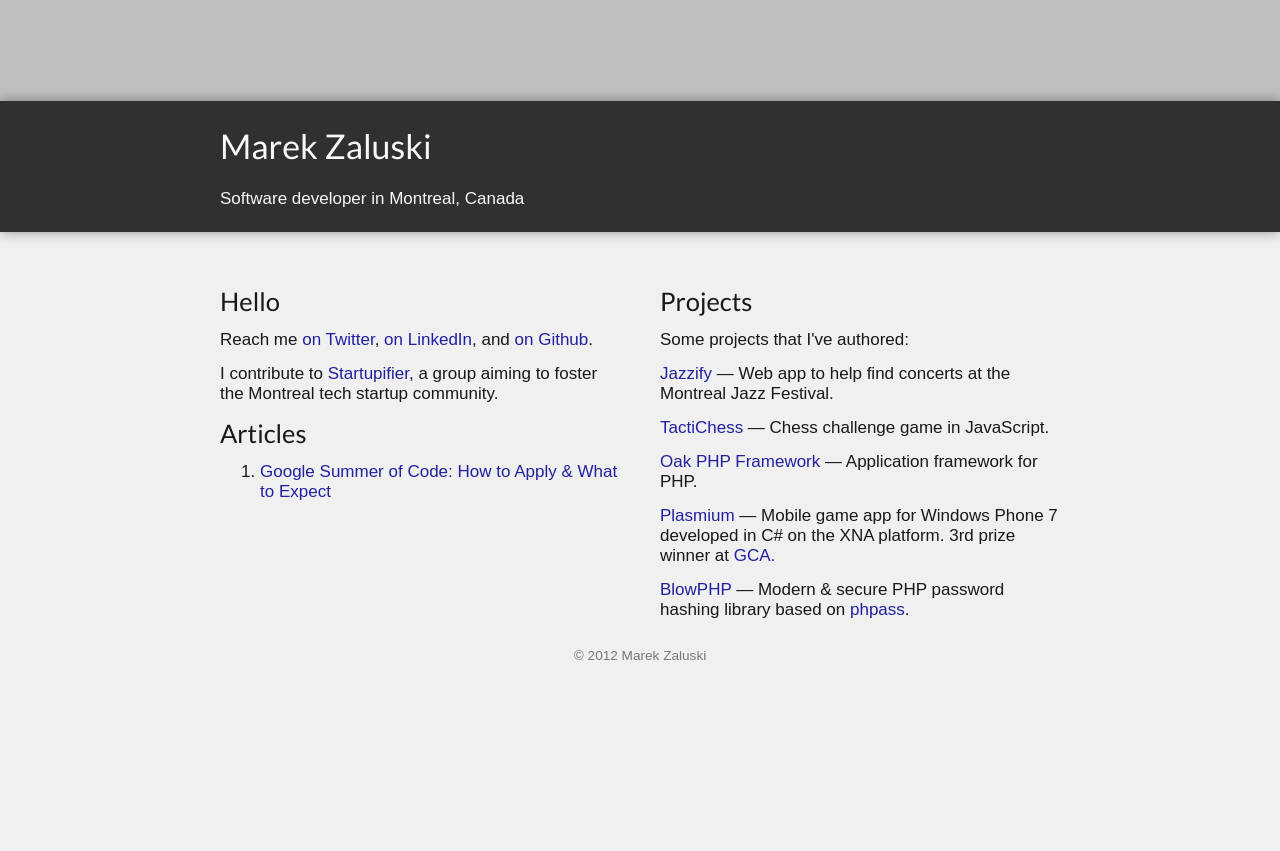
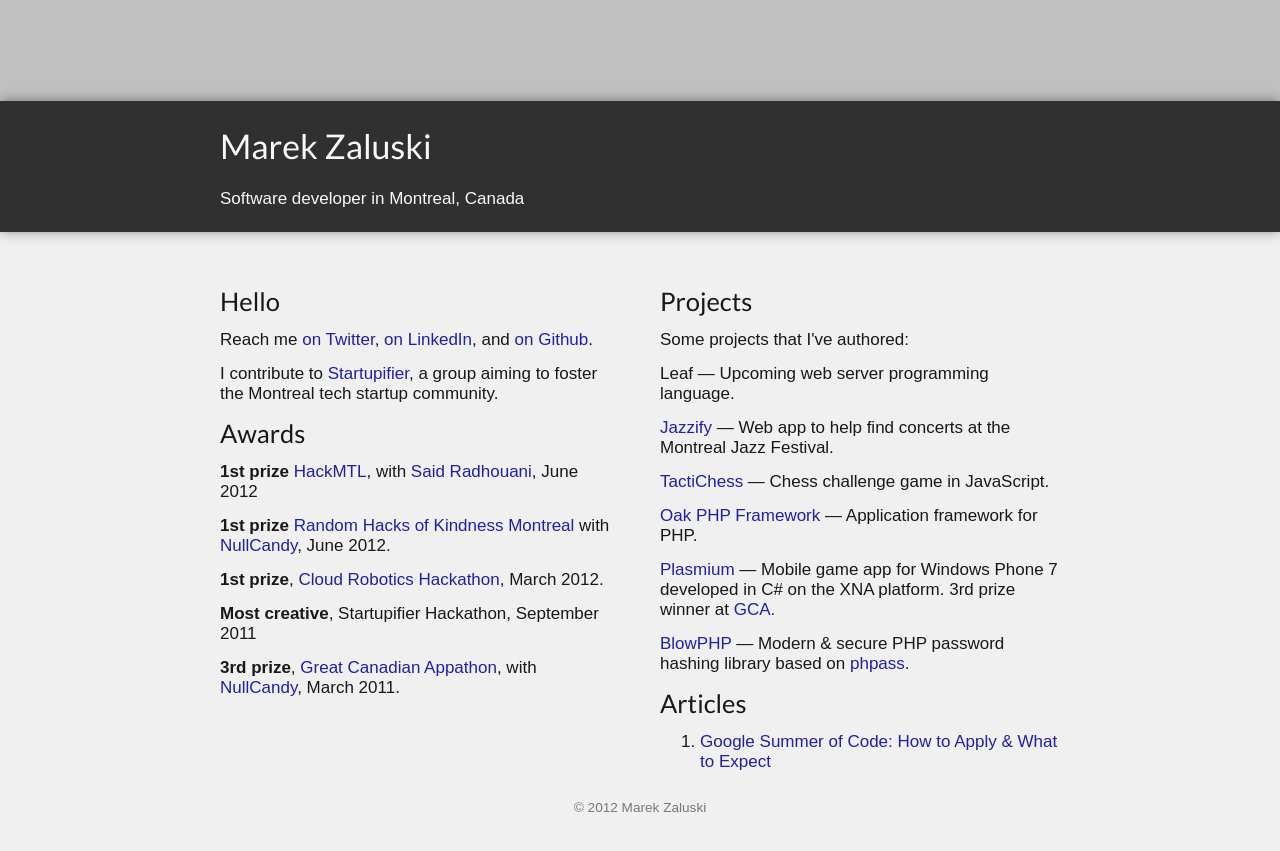
Before and after one commit to marekweb/marekweb.github.com-old, a Jekyll site: the page built from index.html, in a window 1280 px wide. Shown: the top 851 px of the page. Built offline with Jekyll 4.4.1, drawn with Linux system fonts in a browser that asks for light colours.

Commit message:
Added content

```diff
--- a/index.html
+++ b/index.html
@@ -7,18 +7,21 @@
 	<p>Reach me <a href="http://twitter.com/#!/marekweb" rel="me">on Twitter</a>, <a href="http://ca.linkedin.com/in/marekzaluski" rel="me">on LinkedIn</a>, and <a href="http://github.com/marekweb" rel="me">on Github</a>.</p>
 						<p>I contribute to <a href="http://startupifier.com/">Startupifier</a>, a group aiming to foster the Montreal tech startup community.</p>
 
-	<h2>Articles</h2>
-	<ol>
-	{% for post in site.posts %}
-	<li><a href="{{ post.url }}">{{ post.title }}</a></li>
-	{% endfor %}
-	</ol>
+	<h2>Awards</h3>
+
+		<p><b>1st prize</b> <a href="http://hackdays.ca">HackMTL</a>, with <a href="http://ca.linkedin.com/in/radhouani">Said Radhouani</a>, June 2012</p>
+		<p><b>1st prize</b> <a href="http://rhok.org">Random Hacks of Kindness Montreal</a> with <a href="http://nullcandy.com">NullCandy</a>, June 2012.</p>
+		<p><b>1st prize</b>, <a href="http://roboticshackathon.com">Cloud Robotics Hackathon</a>, March 2012.</p>
+	<p><b>Most creative</b>, Startupifier Hackathon, September 2011</p>
+	<p><b>3rd prize</b>, <a href="http://greatcanadianappathon.com">Great Canadian Appathon</a>, with <a href="http://nullcandy.com">NullCandy</a>, March 2011.</p>
+	</ul>
 </div>
 
 <div class="column-right">
 	<h2>Projects</h2>
 	<p>Some projects that I've authored:</p>
 
+	<p>Leaf &mdash; Upcoming web server programming language.</p>
 	<p><a class="bold" href="http://www.jazzify.ca">Jazzify</a> &mdash; Web app to help find concerts at the Montreal Jazz Festival.</p>
 
 	<p><a class="bold" href="http://www.tactichess.com">TactiChess</a> &mdash; Chess challenge game in JavaScript.</p>
@@ -28,6 +31,14 @@
 	<p><a class="bold" href="/plasmium">Plasmium</a> &mdash; Mobile game app for Windows Phone 7 developed in C# on the XNA platform. 3rd prize winner at <a href="http://greatcanadianappathon.com">GCA.</a></p>
 
 	<p><a class="bold" href="http://github.com/marekweb/blowphp">BlowPHP</a> &mdash; Modern &amp; secure PHP password hashing library based on <a href="http://www.openwall.com/phpass/">phpass</a>.</p>
+
+	<h2>Articles</h2>
+	<ol>
+	{% for post in site.posts %}
+	<li><a href="{{ post.url }}">{{ post.title }}</a></li>
+	{% endfor %}
+	</ol>
+
 </div>
 <div style="clear:both"></div>
 </body>
```
